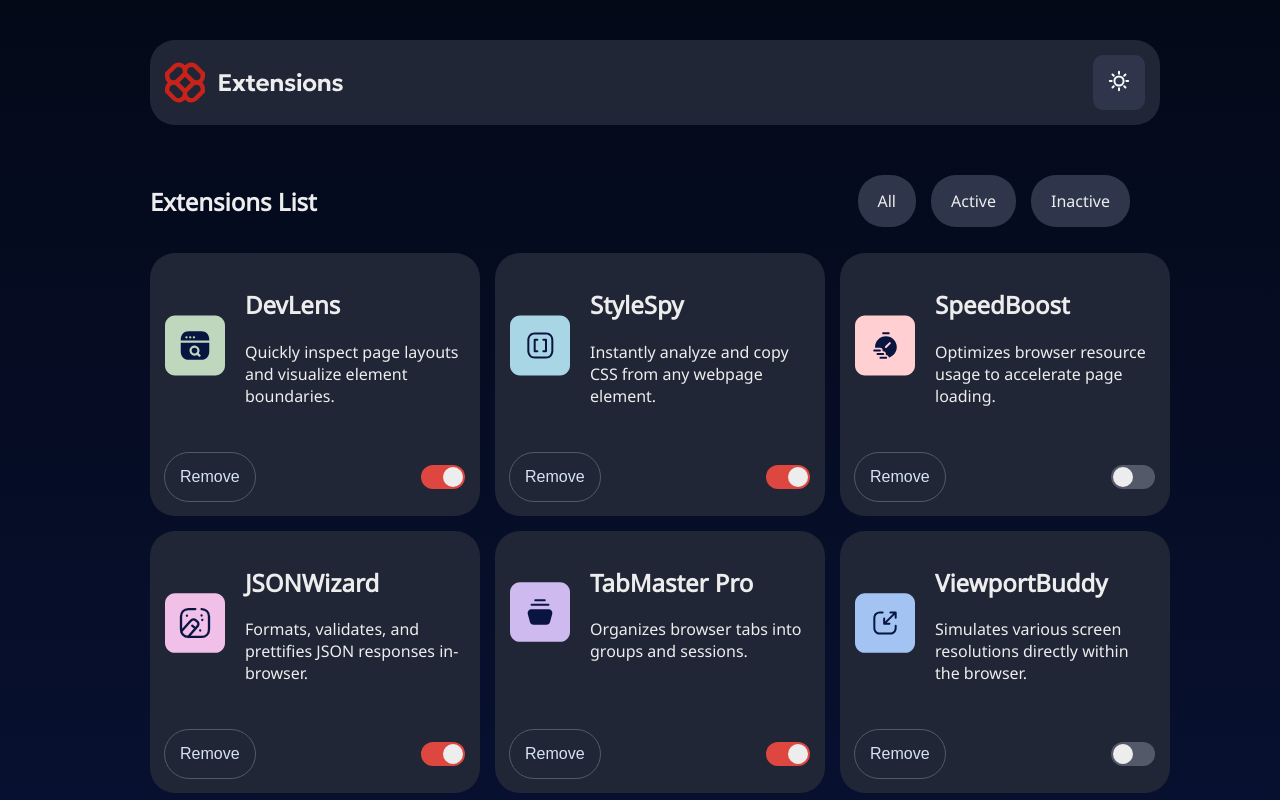
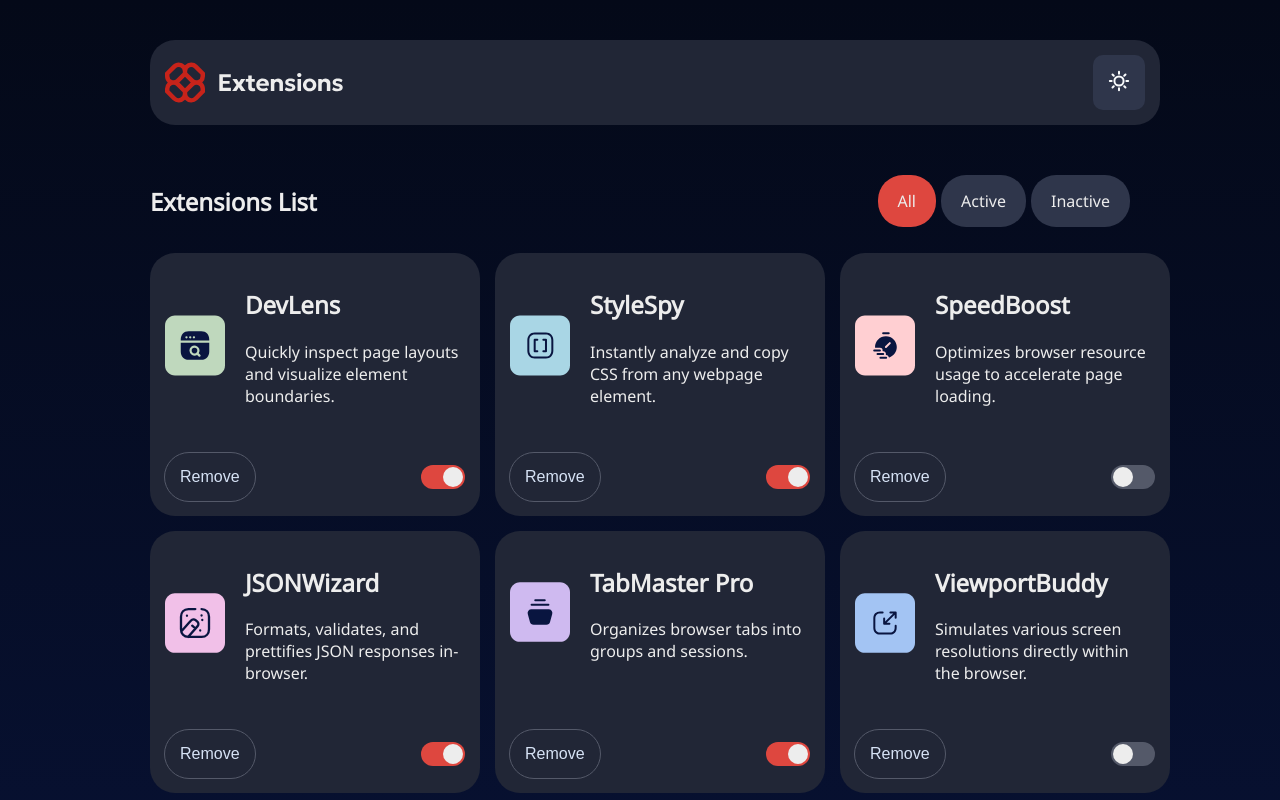
Before and after one commit to c0rnY6uy222/browser-extensions, a React (Vite) app: page / in a window 1280 px wide. Shown: the top 800 px of the page. Built offline with nearby package versions, Linux system fonts and the light colour scheme.

Commit message:
Filter button group now responsive

```diff
--- a/src/components/filters/Filters.jsx
+++ b/src/components/filters/Filters.jsx
@@ -14,34 +14,33 @@ const Filters = () => {
       <h1>Extensions List</h1>
 
       <section className="filters-btn-group">
-        <label>
         <input
           type="radio"
           id="btnAll"
-            value="All"
           checked={selected === "All"}
           onChange={() => handleChange("All")}
         />
+        <label htmlFor="btnAll" className="filters-label">
           All
         </label>
-        <label>
+
         <input
           type="radio"
           id="btnActive"
-            value="Active"
           checked={selected === "Active"}
           onChange={() => handleChange("Active")}
         />
+        <label htmlFor="btnActive" className="filters-label">
           Active
         </label>
-        <label>
+
         <input
           type="radio"
           id="btnInactive"
-            value="Inactive"
           checked={selected === "Inactive"}
           onChange={() => handleChange("Inactive")}
         />
+        <label htmlFor="btnInactive" className="filters-label">
           Inactive
         </label>
       </section>
--- a/src/components/filters/filters.css
+++ b/src/components/filters/filters.css
@@ -9,30 +9,27 @@
 .filters-btn-group {
   display: flex;
   flex-direction: row;
-  gap: 15px;
+  gap: 5px;
 }
 
-.filters-btn-group label {
+.filters-label {
   background: var(--neutral-700);
   padding: 15px 20px;
   border-radius: 25px;
   cursor: pointer;
 }
 
-.filters-btn-group label input[type="radio"] {
-  display: none;
+.filters-label:hover {
+  background: var(--neutral-600);
 }
 
-.filters-btn-group
-  label
-  input[type="radio"]:checked
-  + .filters-btn-group
-  label {
-  background: var(--red-500);
+.filters-btn-group input {
+  position: absolute;
+  opacity: 0;
 }
 
-.filters-btn-group label:hover {
-  background: var(--neutral-600);
+.filters-btn-group input:checked + .filters-label {
+  background: var(--red-500) !important;
 }
 
 @media screen and (width <= 375px) {
```
Lines whose indentation alone changed are shown as unchanged.
